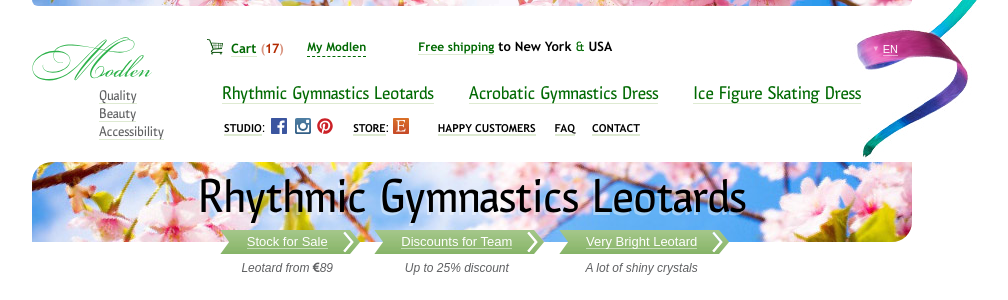
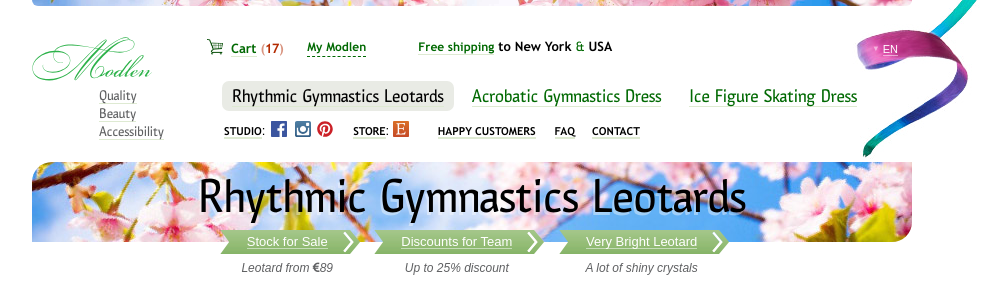
Before and after one commit to rogozhnikoff/modlen-html, a PHP site: page /main.php in a window 1280 px wide. Shown: the top 300 px of the page, without its empty margins (168-1176 px from the left). Run offline with PHP 8.4, Linux system fonts and the light colour scheme.

Commit message:
top nav fixed

```diff
--- a/_header.php
+++ b/_header.php
@@ -17,6 +17,7 @@
     <link rel="stylesheet" href="css/breadcrumb.css"/>
     <link rel="stylesheet" href="css/popup.css"/>
     <link rel="stylesheet" href="css/method-list.css"/>
+    <link rel="stylesheet" href="css/navi-list.css"/>
     <link rel="stylesheet" href="css/payment.css"/>
     <link rel="stylesheet" href="css/summary.css"/>
     <link rel="stylesheet" href="css/btn.css"/>
@@ -99,14 +100,14 @@
 
                 <div class="head__navi-list">
                     <ul class="navi-list">
-                        <li class="navi-list__item">
-                            <a class="navi-list__link" href="#">Rhythmic Gymnastics Leotards</a>
+                        <li class="navi-list__item active">
+                            <a class="navi-list__link" href="#"><span>Rhythmic Gymnastics Leotards</span></a>
                         </li>
                         <li class="navi-list__item">
-                            <a class="navi-list__link" href="#">Acrobatic Gymnastics Dress</a>
+                            <a class="navi-list__link" href="#"><span>Acrobatic Gymnastics Dress</span></a>
                         </li>
                         <li class="navi-list__item ">
-                            <a class="navi-list__link" href="#">Ice Figure Skating Dress</a>
+                            <a class="navi-list__link" href="#"><span>Ice Figure Skating Dress</span></a>
                         </li>
                     </ul>
                 </div>
--- a/css/modlen.css
+++ b/css/modlen.css
@@ -36,54 +36,7 @@
     width: 100%
 }
 
-.navi-list__item {
-    font-family: 'PT_Sans-Narrow-Web-Bold';
-    float: left;
-    margin-left: 35px;
-    position: relative
-}
-.navi-list__item:first-child {
-    margin-left: 0;
-}
-
-.navi-list__item.active {
-    background-color: #e9ebe5;
-    border-top-left-radius: 7px;
-    border-top-right-radius: 7px;
-    color: #fff;
-    cursor: none;
-
-}
-
-.navi-list__item.active a {
-    color: #000;
-    outline: none;
-}
-
-.navi-list__item.active:visited, .navi-list__item.active:link {
-    color: #fff
-}
-
-
-.navi-list__link {
-    border-bottom: 1px solid #deead2;
-    text-decoration: none;
-    font-size: 17px;
-    font-family: 'GrossKunst'
-}
-
-.navi-list__link:link, .navi-list__link:visited {
-    color: #006902
-}
-
-.navi-list__link:hover, .navi-list__link:active {
-    opacity: .8
-}
-
-.navi-list__link.active:link, .navi-list__link.active:visited {
-    color: #fff;
-    cursor: default
-}
+
 
 .social-list__item {
     float: left
--- /dev/null
+++ b/css/navi-list.css
@@ -0,0 +1,52 @@
+.navi-list__item {
+    font-family: 'PT_Sans-Narrow-Web-Bold';
+    float: left;
+    margin-left: 8px;
+    position: relative
+}
+.navi-list__item:first-child {
+    margin-left: 0;
+}
+
+.navi-list__link {
+    display: block;
+    text-decoration: none;
+    font-size: 17px;
+    line-height: 30px;
+    padding: 0 10px;
+    font-family: 'GrossKunst';
+}
+.navi-list__link span {
+    border-bottom: 1px solid #deead2;
+    position: relative;
+    top: 2px;
+}
+
+
+
+.navi-list__link:link,
+.navi-list__link:visited {
+    color: #006902
+}
+
+.navi-list__link:hover,
+.navi-list__link:active {
+    opacity: .8
+}
+
+.navi-list__item.active .navi-list__link:link,
+.navi-list__item.active .navi-list__link:visited {
+    /*color: #fff;*/
+    cursor: default
+}
+
+.navi-list__item.active .navi-list__link {
+    background-color: #e9ebe5;
+    border-radius: 7px;
+    color: #fff;
+    cursor: none;
+}
+.navi-list__item.active .navi-list__link {
+    color: #000;
+    outline: none;
+}
```
Also changed, not shown: README.md.
